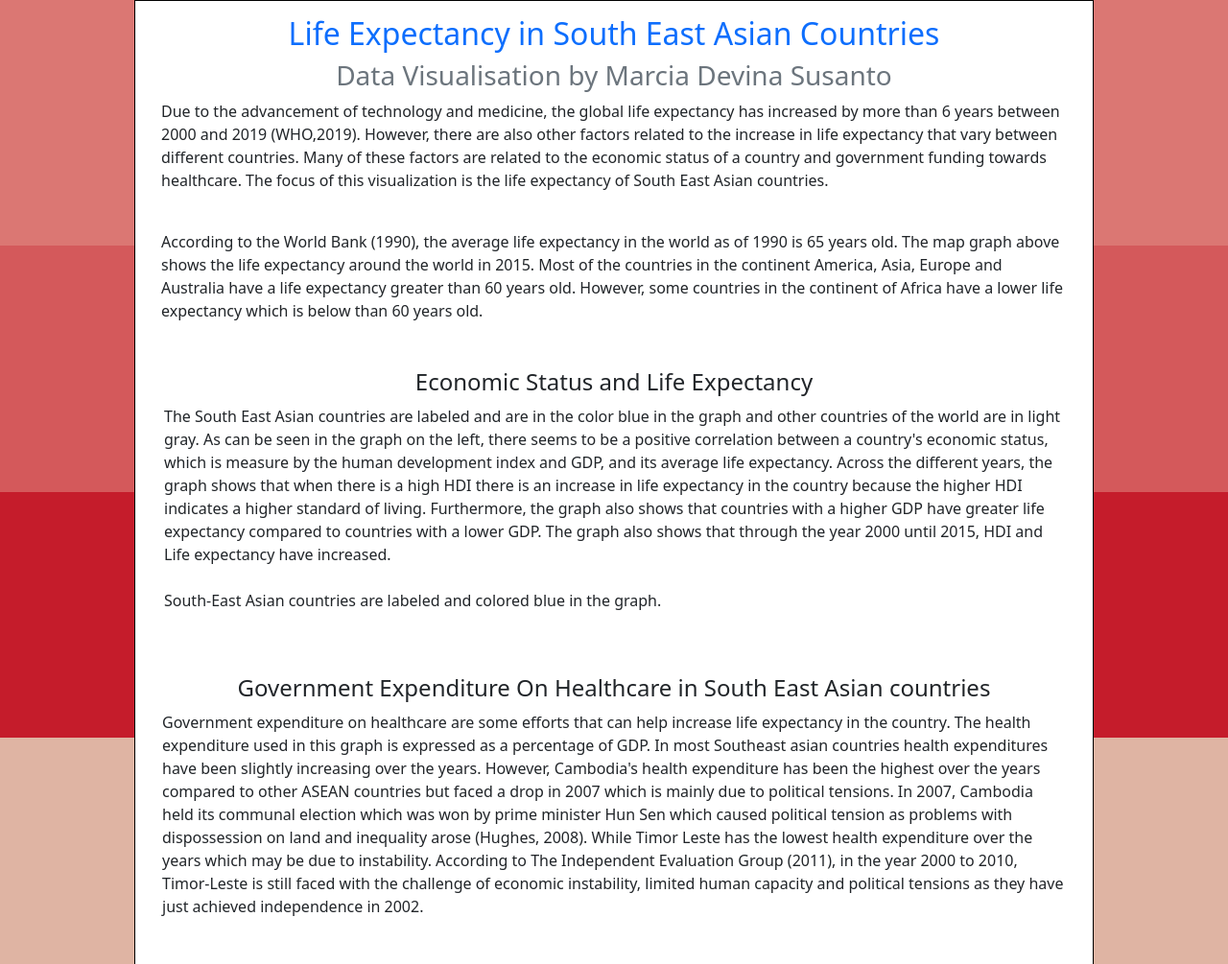
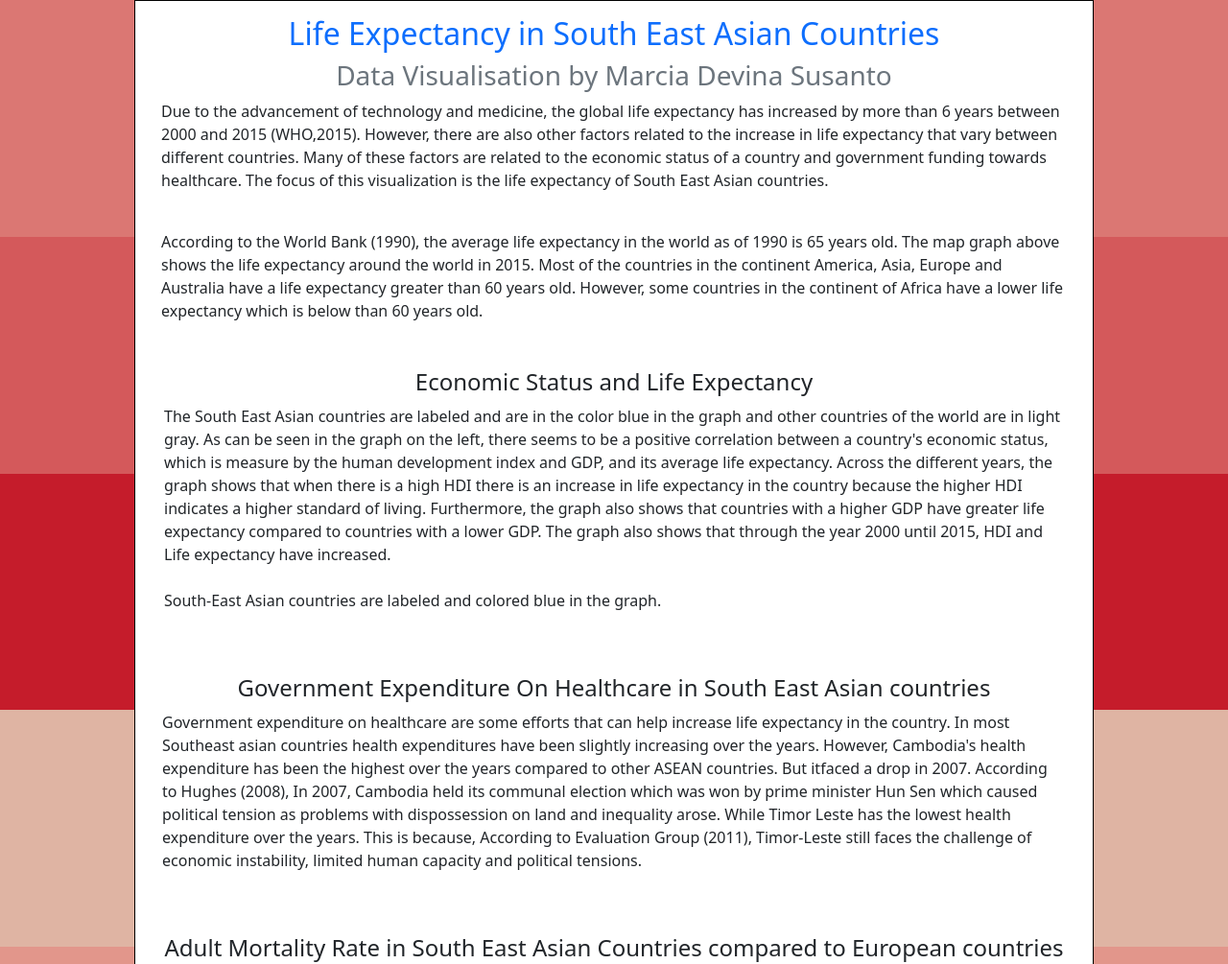
Before and after one commit to Marciadev11/Data-Visualization, a plain HTML site: page index.html in a window 1280 px wide. Shown: the top 1005 px of the page at 96% size. Drawn offline with Linux system fonts and the light colour scheme; a script that the page names is missing.

Commit message:
Update index.html

```diff
--- a/index.html
+++ b/index.html
@@ -37,7 +37,7 @@
         <div class="container-lg">
           <p>
             Due to the advancement of technology and medicine, the global life expectancy has increased by more than 6 years
-            between 2000 and 2019 (WHO,2019). However, there are also other factors related to the increase in life expectancy that vary
+            between 2000 and 2015 (WHO,2015). However, there are also other factors related to the increase in life expectancy that vary
             between different countries. Many of these factors are related to the economic status of a country and  government funding
             towards healthcare. The focus of this visualization is the life expectancy of South East Asian countries.
           </p>
@@ -105,15 +105,12 @@
               <td style="vertical-align: top;">
                 <p>
                   Government expenditure on healthcare are some efforts that can help increase life expectancy in the country.
-                  The health expenditure used in this graph is expressed as a percentage of GDP. In most Southeast asian countries
-                  health expenditures have been slightly increasing over the years. However, Cambodia's health expenditure has
-                  been the highest over the years compared to other ASEAN countries but faced a drop in 2007 which is mainly due
-                  to political tensions. In 2007, Cambodia held its communal election which was won by prime minister Hun Sen which
-                  caused political tension as problems with dispossession on land and inequality arose (Hughes, 2008). While Timor
-                  Leste has the lowest health expenditure over the years which may be due to instability. According to The Independent
-                  Evaluation Group (2011), in the year 2000 to 2010, Timor-Leste is still faced with the challenge of economic instability,
-                  limited human capacity and political tensions as they have just achieved independence in 2002.
-
+                  In most Southeast asian countries health expenditures have been slightly increasing over the years. However,
+                  Cambodia's health expenditure has been the highest over the years compared to other ASEAN countries. But itfaced
+                  a drop in 2007. According to Hughes (2008), In 2007, Cambodia held its communal election which was won by prime minister
+                  Hun Sen which caused political tension as problems with dispossession on land and inequality arose. While Timor
+                  Leste has the lowest health expenditure over the years. This is because, According to Evaluation Group (2011),
+                  Timor-Leste still faces the challenge of economic instability, limited human capacity and political tensions.
                 </p>
               </td>
               <td>
```
